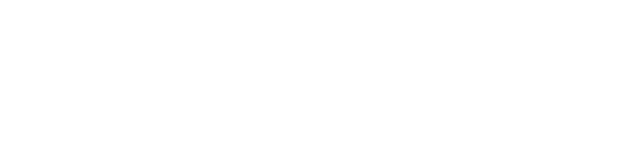
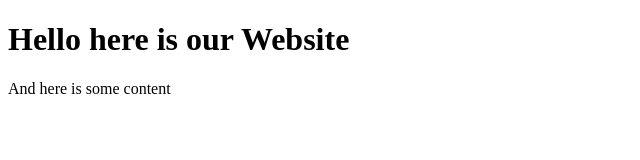
Before and after one commit to ayyappaparimi/test-repo, a plain HTML site: page index.html in a window 1280 px wide. Shown: the whole page, without its empty margins (0-640 px from the left). Drawn offline with Linux system fonts and the light colour scheme.

Commit message:
Added content to index.html

```diff
--- a/index.html
+++ b/index.html
@@ -6,6 +6,7 @@
     <title>Document</title>
 </head>
 <body>
-
+    <h1>Hello here is our Website</h1>
+    <p>And here is some content</p>
 </body>
 </html>
```
